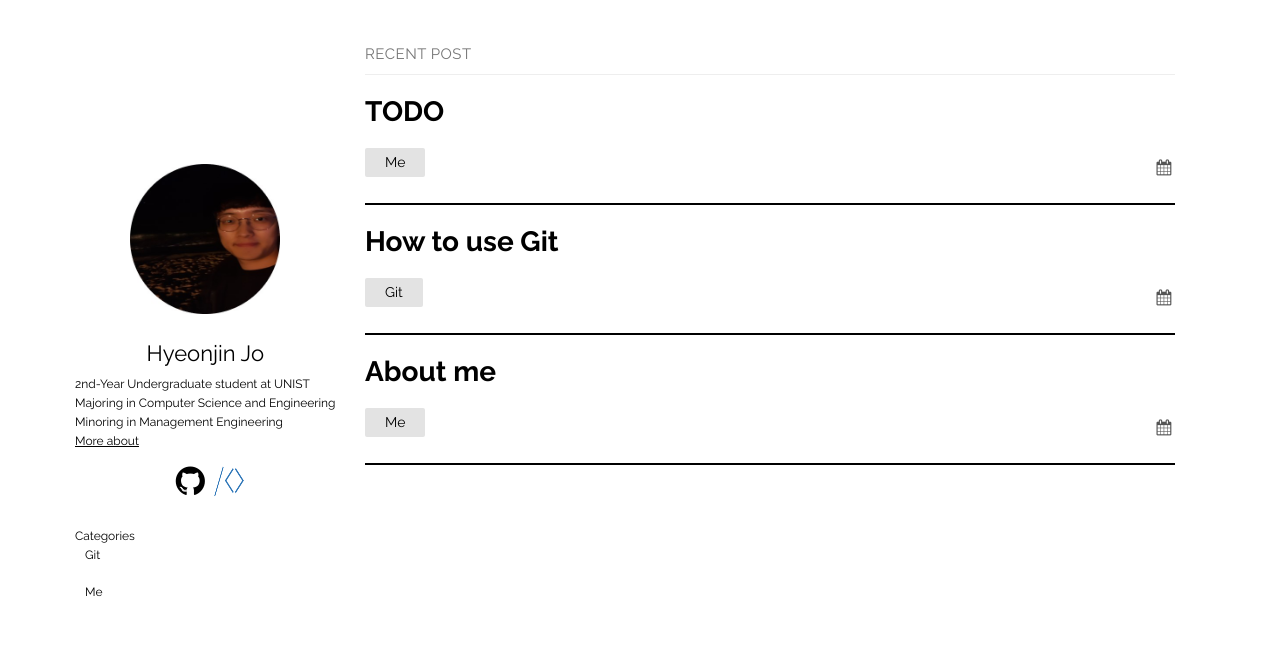
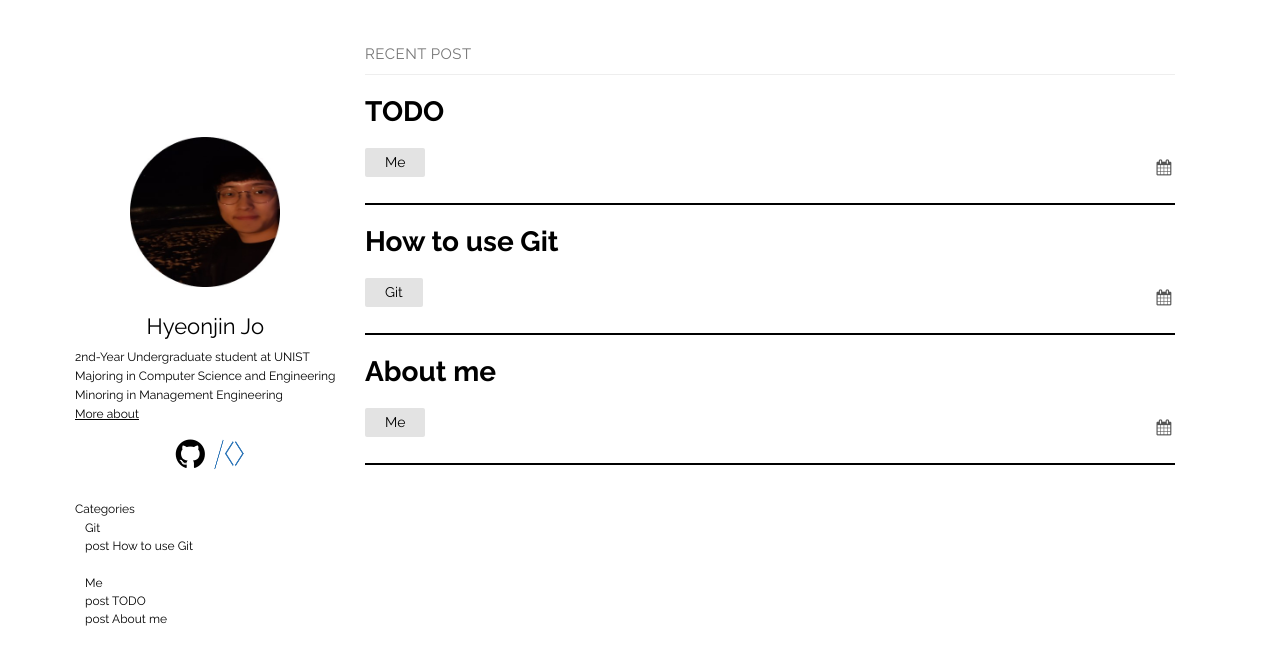
Before and after one commit to thinkin9/test, a Jekyll site: the page built from index.md, in a window 1280 px wide. Shown: the top 665 px of the page. Built offline with Jekyll 4.4.1, drawn with Linux system fonts in a browser that asks for light colours.

Commit message:
20200707

```diff
--- a/_layouts/default.html
+++ b/_layouts/default.html
@@ -48,7 +48,7 @@
       <div class="site-category">Categories
         <br>
         <li><a href="/test">Git</a>
-            {% for post in site.categories[Git] %}
+            {% for post in site.categories["Git"] %}
              <li>
                 post
                 <a href="{{ site.baseurl| }}{{ post.url| }}">
@@ -59,7 +59,7 @@
         </li>
         <br>
         <li><a href="/test">Me</a>
-            {% for post in site.categories[Me] %}
+            {% for post in site.categories["Me"] %}
              <li>
                 post
                 <a href="{{ site.baseurl| }}{{ post.url| }}">
```
